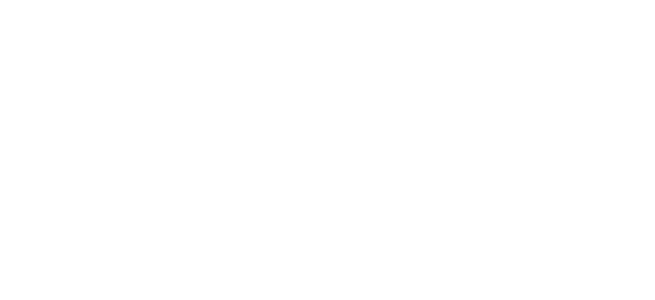
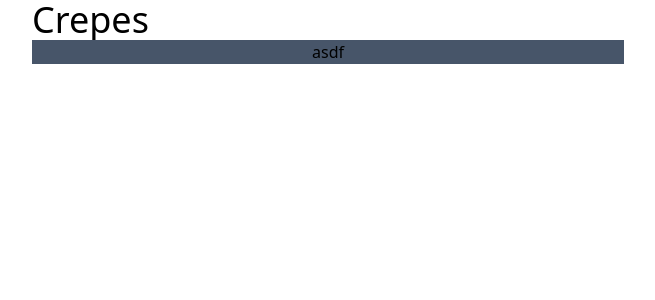
Before and after one commit to csce-315-331-2023c/rFork, a React (Create React App) app: page /kiosk in a window 1280 px wide. Shown: the top 300 px of the page, without its empty margins (8-663 px from the left). Built offline with nearby package versions, Linux system fonts and the light colour scheme.

Commit message:
Added kiosk button

```diff
--- /dev/null
+++ b/src/components/KioskButton.tsx
@@ -0,0 +1,15 @@
+import React from 'react'
+
+type KioskButtonProps = {
+    text: string,
+    imageURI?: string,
+    onPress?: () => void,
+}
+
+export default function KioskButton({ text, imageURI, onPress }: KioskButtonProps) {
+    return (
+        <button className='flex-row bg-slate-600' onClick={onPress ?? (() => console.log("Button Pressed"))}>
+            {text}
+        </button>
+    )
+}
--- /dev/null
+++ b/src/components/RegisterButton.tsx
@@ -0,0 +1,9 @@
+import React from 'react'
+
+export default function RegisterButton() {
+  return (
+    <div>
+
+    </div>
+  )
+}
--- a/src/pages/Kiosk.tsx
+++ b/src/pages/Kiosk.tsx
@@ -1,10 +1,19 @@
 import React from 'react'
 import "../css/index.css"
+import KioskButton from '../components/KioskButton'
 
 export default function Kiosk() {
   return (
-    <div>
-
+    <div className='flex-col'>
+      {/* Navbar */}
+      <div></div>
+      {/* Slide Menus */}
+      <div className='px-10'>
+        <h1 className=' text-4xl'>Crepes</h1>
+        <div className='grid grid-cols-2 gap-4'>
+          <KioskButton text='asdf' />
+        </div>
+      </div>
     </div>
   )
 }
```
